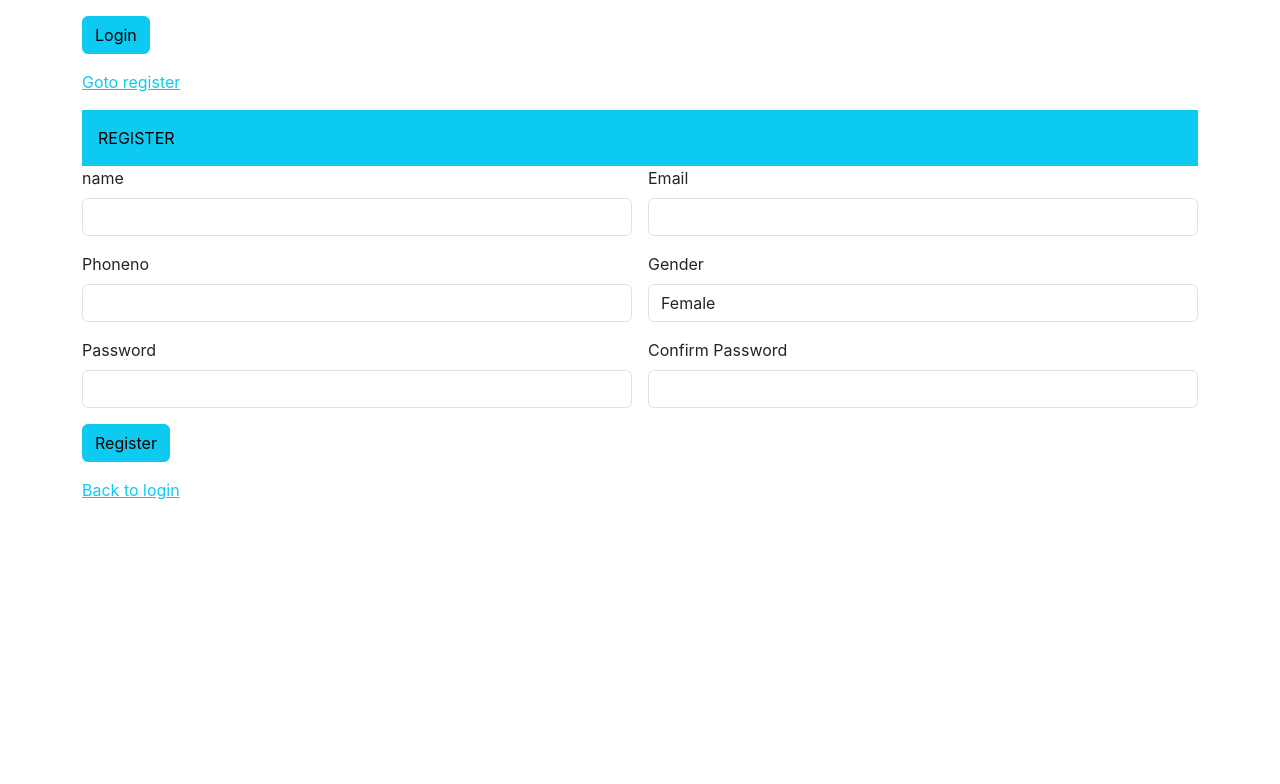
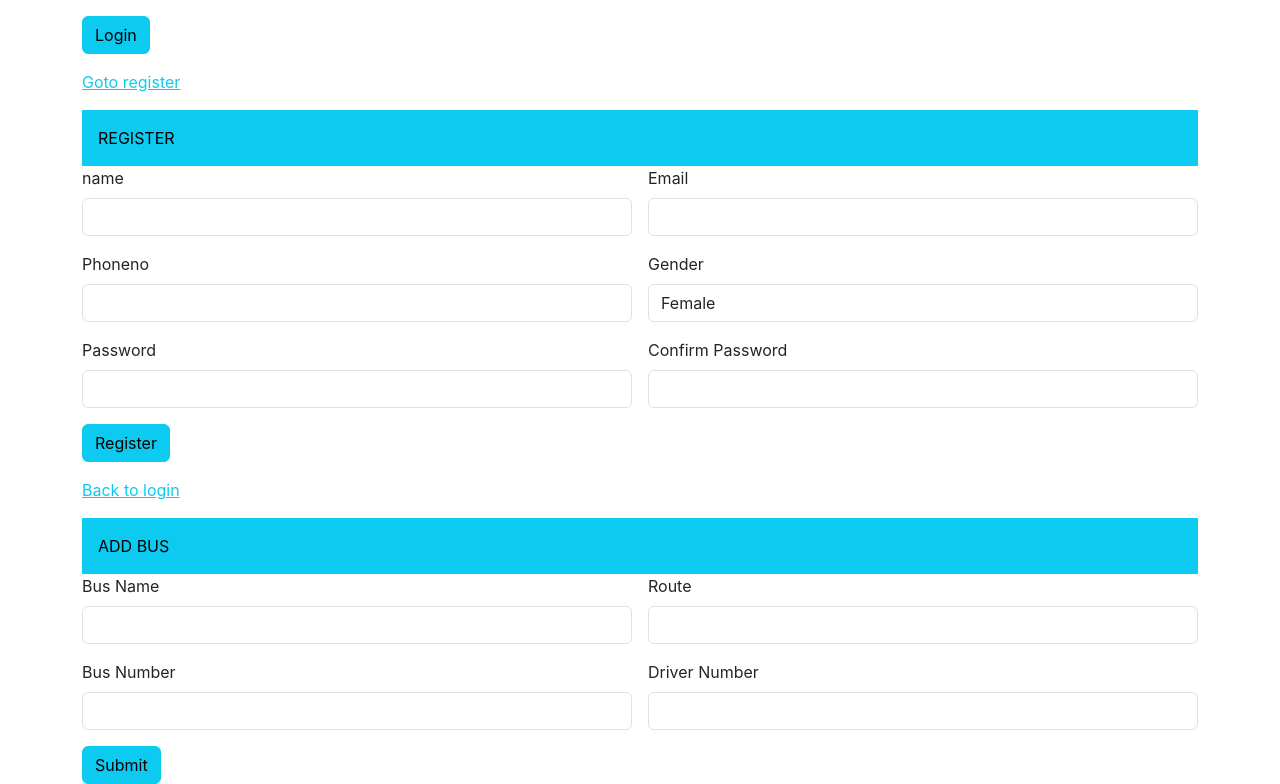
Before and after one commit to AnnaNThomas/ksrtc-frontend, a React (Create React App) app: page / in a window 1280 px wide. Shown: the part 212-996 px from the top of the page. Before the commit the page ends 800 px from the top, so only its background shows below. Built offline with nearby package versions, Linux system fonts and the light colour scheme.

Commit message:
frontend AddBus created

```diff
--- a/src/App.js
+++ b/src/App.js
@@ -2,12 +2,14 @@ import logo from './logo.svg';
 import './App.css';
 import Login from './components/Login';
 import Register from './components/Register';
+import AddBus from './components/AddBus';
 
 function App() {
   return (
     <div>
       <Login/>
       <Register/>
+      <AddBus/>
     </div>
   );
 }
--- /dev/null
+++ b/src/components/AddBus.jsx
@@ -0,0 +1,44 @@
+import React from 'react'
+
+const AddBus = () => {
+    return (
+        <div>
+            <div className="container">
+                <div className="row">
+                    <div className="col col-12 col-sm-12 col-md-12 col-lg-12 col-xl-12 col-xxl-12">
+                        <div class="text-bg-info p-3">ADD BUS</div>
+                        <div className="row g-3">
+                            <div className="col col-6 col-sm-6 col-md-6 col-lg-6 col-xl-6 col-xxl-6">
+                                <label htmlFor="" className="form-label">Bus Name</label>
+                                <input type="text" className="form-control" />
+                            </div>
+                            <div className="col col-6 col-sm-6 col-md-6 col-lg-6 col-xl-6 col-xxl-6">
+                                <label htmlFor="" className="form-label">Route</label>
+                                <input type="text" className="form-control" />
+                            </div>
+                            <div className="col col-6 col-sm-6 col-md-6 col-lg-6 col-xl-6 col-xxl-6">
+                                <label htmlFor="" className="form-label">Bus Number</label>
+                                <input type="text" className="form-control" />
+                            </div>
+                            <div className="col col-6 col-sm-6 col-md-6 col-lg-6 col-xl-6 col-xxl-6">
+                                <label htmlFor="" className="form-label">Driver Number</label>
+                                <input type="text" className="form-control" />
+                            </div>
+
+
+                            <div className="col col-12 col-sm-12 col-md-12 col-lg-12 col-xl-12 col-xxl-12">
+                                <buttton className="btn btn-info">Submit</buttton>
+
+                            </div>
+
+                        </div>
+
+
+                    </div>
+                </div>
+            </div>
+        </div>
+    )
+}
+
+export default AddBus
```
